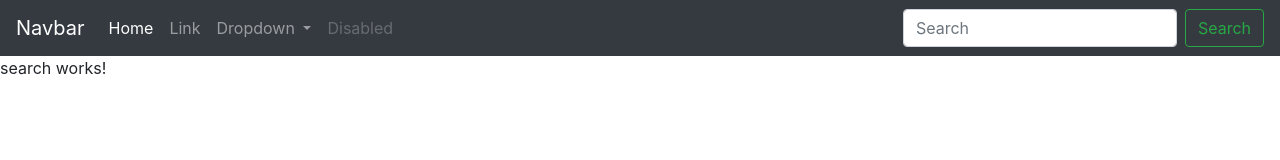
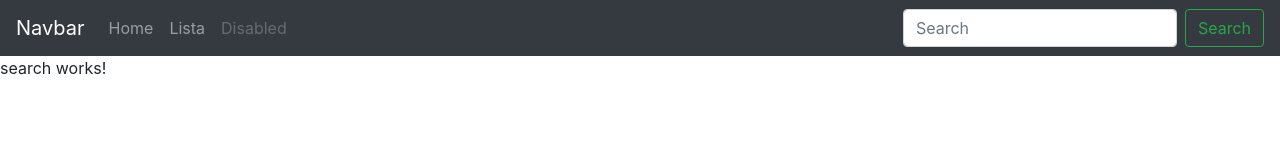
Before and after one commit to shinku2d/Sistema-de-calificaci-n-de-estudiantes-web, an Angular app in the folder sce-web/: page /search in a window 1280 px wide. Shown: the top 160 px of the page. Built offline with nearby package versions, Linux system fonts and the light colour scheme.

Commit message:
Navegación
Se añaden los accesos a la barra de navegación

```diff
--- a/sce-web/src/app/app.component.html
+++ b/sce-web/src/app/app.component.html
@@ -6,22 +6,11 @@
 
     <div class="collapse navbar-collapse" id="navbarSupportedContent">
         <ul class="navbar-nav mr-auto">
-            <li class="nav-item active">
-                <a class="nav-link" href="#">Home <span class="sr-only">(current)</span></a>
+            <li class="nav-item">
+                <a class="nav-link" routerLinkActive="active" href="#">Home <span class="sr-only">(current)</span></a>
             </li>
             <li class="nav-item">
-                <a class="nav-link" href="#">Link</a>
-            </li>
-            <li class="nav-item dropdown">
-                <a class="nav-link dropdown-toggle" href="#" id="navbarDropdown" role="button" data-toggle="dropdown" aria-haspopup="true" aria-expanded="false">
-          Dropdown
-        </a>
-                <div class="dropdown-menu" aria-labelledby="navbarDropdown">
-                    <a class="dropdown-item" href="#">Action</a>
-                    <a class="dropdown-item" href="#">Another action</a>
-                    <div class="dropdown-divider"></div>
-                    <a class="dropdown-item" href="#">Something else here</a>
-                </div>
+                <a class="nav-link" routerLinkActive="active" [routerLink]="['students']">Lista</a>
             </li>
             <li class="nav-item">
                 <a class="nav-link disabled" href="#" tabindex="-1" aria-disabled="true">Disabled</a>
```
